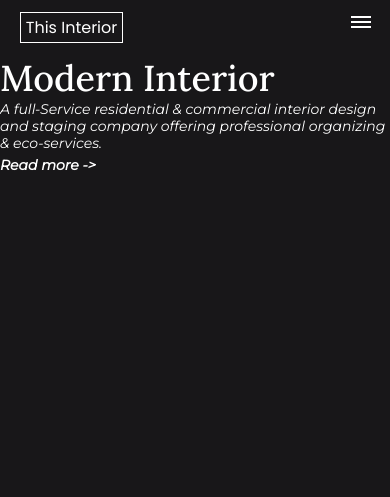
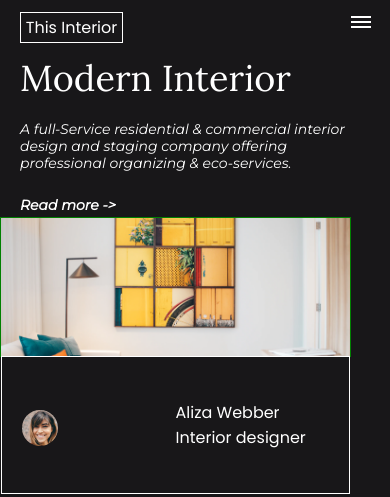
Before and after one commit to jonaaldas/Devchallenges-Project-4, a plain HTML site: page index.html in a window 390 px wide. Drawn offline with Linux system fonts and the light colour scheme.

Commit message:
fixing some responsive issues

```diff
--- a/index.html
+++ b/index.html
@@ -35,8 +35,18 @@
       <p class="cont-1-p">A full-Service residential & commercial interior design and staging company offering professional organizing & eco-services.</p>
       <a href="#" class="cont-1-a">Read more -></a>
     </div>
-    <div class="cont-2"></div>
+    <div class="cont-2">
+      <div class="cont-2-img"></div><!-- img container -->
+      <div class="cont-2-name">
+        <!-- <div class="cont-2-contact-img"><div>img container -->
+          <img src="/photo2.png" alt="" class="cont-2-contact-img">
+        <div class="cont-2-contact-name">
+          <p>Aliza Webber</p>
+          <p>Interior designer</p>
+        </div>
+      </div>
+      </div>
+    </div>
   </div>
-
 </body>
 </html>
--- a/style.css
+++ b/style.css
@@ -8,6 +8,8 @@ body{
   background-color: #181719;
   color: white;
   font-family: 'Poppins', sans-serif;
+  min-height: 100vh;
+  width: 100%;
 }
 
 header{
@@ -26,14 +28,14 @@ header .logo{
   height: 31px;
   margin: 12px 20px;
   text-align: center;
-  display: flex;
+  /* display: flex;
   justify-content: center;
-  align-items: center;
-  /* display: grid;
+  align-items: center; */
+  display: grid;
   grid-template-columns: 1fr;
   grid-template-rows: 1fr;
   justify-items: center;
-  align-items: center; */
+  align-items: center;
 }
 
 header label{
@@ -89,12 +91,23 @@ header .menu-btn .nav-icon:after{
 .wrapper{
   display: grid;
   grid-template-columns: 1fr;
-  grid-template-rows: 1fr;
+  grid-template-rows: 0.25fr 0.75fr;
+
 }
+
+.cont-1{
+  margin: 0 0 0 20px;
+  width: 90%;
+}
+
+.cont-1 > *{
+  margin-bottom: 20px;
+}
+
 
 .cont-1-h1{
   font-style: normal;
-  font-weight: 500;
+  font-weight: 300;
   font-size: 36px;
   line-height: 46px;font-family: 'Lora', serif;
 }
@@ -114,5 +127,66 @@ header .menu-btn .nav-icon:after{
   font-size: 14px;
   line-height: 17px;
   color: white;
-  text-decoration:none
+  text-decoration:none;
+  margin-bottom: 0
 }
+
+.cont-2{
+  position: relative;
+  width: 90%;
+  border: 1px solid green;
+}
+
+.cont-2-img{
+  background: url("/photo1.png");
+  background-size: cover;
+  background-position-x: center;
+  background-position-y: center;
+  background-repeat: no-repeat;
+  width: 100%;
+  height: 100%;
+}
+
+.cont-2-name{
+  width: 100%;
+  height: 138px;
+  border: 1px solid white;
+  /* position: absolute; */
+  background-color: #181719;
+  /* top: 13.56rem;
+  left: 2.5rem; */
+  display: grid;
+  grid-template-columns: 1fr 1fr;
+  grid-template-rows: 1fr;
+  align-items: center;
+
+}
+.cont-2-contact-name{
+
+  width: 100%;
+}
+.cont-2-contact-img{
+  /* background: url("/photo2.png");*/
+  background-size: cover;
+  background-position-x: center;
+  background-position-y: center;
+  background-repeat: no-repeat;
+  height: 36px;
+  width: 36px;
+  border-radius: 37px;
+  margin: 5px 0 0 20px
+}
+
+/*
+@media (min-width: 810px)and (max-width:1022px){
+  .cont-2-img{
+    width:39.93rem;
+    height:26.87rem;
+  }
+
+  .cont-2-name{
+    top: 24.56rem;
+    left: 18.5rem;
+  }
+
+} */
```
